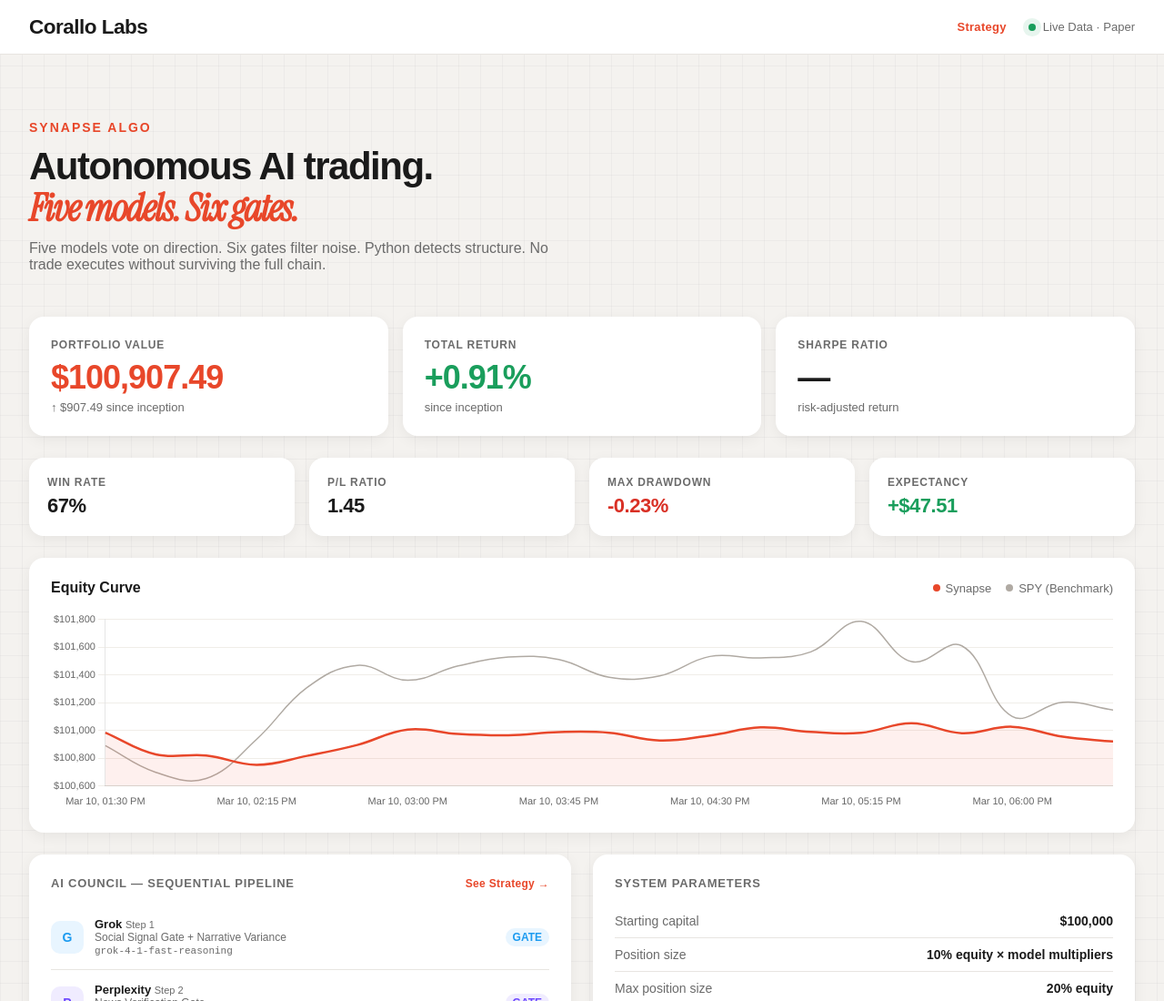
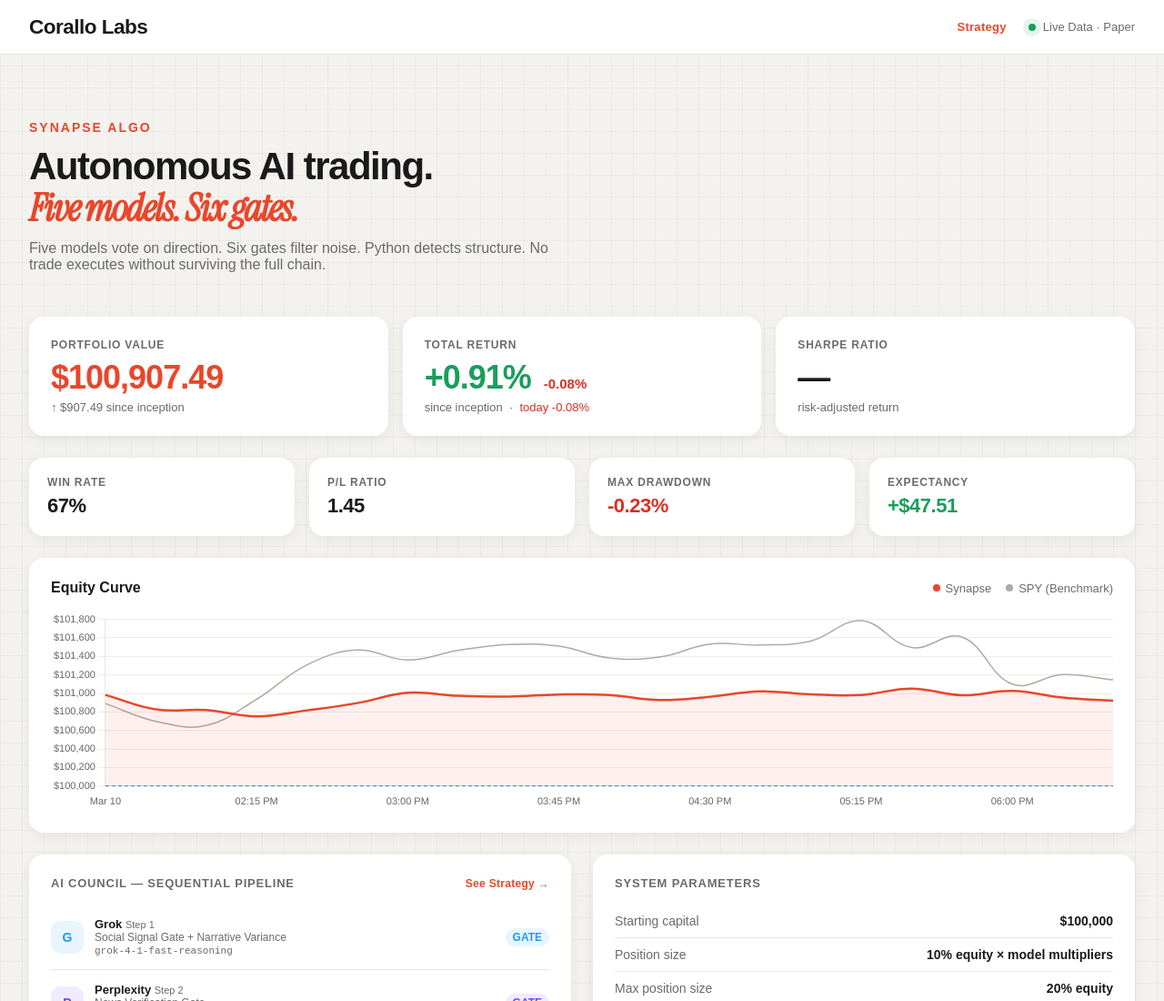
Before and after one commit to mcravi8/Algo, a plain HTML site: page index.html in a window 1280 px wide. Shown: the top 1100 px of the page at 91% size. Drawn offline with nearby package versions, Linux system fonts and the light colour scheme; a web font is replaced by a local one.

Commit message:
chart: add equal-weight buy-hold benchmark as third line (dashed blue)

```diff
--- a/index.html
+++ b/index.html
@@ -403,8 +403,11 @@
     </div>
     <div class="card big-num">
       <div class="label">Total Return</div>
-      <div class="value" id="totalReturn">0.00%</div>
-      <div class="sub" id="returnSub">since inception</div>
+      <div style="display:flex;align-items:baseline;gap:14px;flex-wrap:wrap">
+        <div class="value" id="totalReturn">0.00%</div>
+        <div id="todayReturn" style="font-size:15px;font-weight:700;color:var(--muted)"></div>
+      </div>
+      <div class="sub" id="returnSub">since inception&nbsp;&nbsp;·&nbsp;&nbsp;<span id="todayReturnLabel" style="color:var(--muted)">today —</span></div>
     </div>
     <div class="card big-num">
       <div class="label">Sharpe Ratio</div>
@@ -700,6 +703,21 @@
   document.getElementById('portfolioSub').textContent = (pv >= sc ? '↑ ' : '↓ ') + '$' + Math.abs(pv - sc).toFixed(2) + ' since inception';
   document.getElementById('totalReturn').textContent = retStr;
   document.getElementById('totalReturn').className = 'value ' + (ret >= 0 ? 'positive' : 'negative');
+
+  // Today's return — find equity at start of today (midnight UTC) vs now
+  const todayStr = new Date().toISOString().slice(0, 10); // "YYYY-MM-DD"
+  const equityAll = (d.equity_history || []).filter(p => p.portfolio_value > 0);
+  const todayPts = equityAll.filter(p => p.timestamp && p.timestamp.startsWith(todayStr));
+  if (todayPts.length >= 1) {
+    const todayOpen = todayPts[0].portfolio_value;
+    const todayRet  = (pv - todayOpen) / todayOpen * 100;
+    const todayStr2 = (todayRet >= 0 ? '+' : '') + todayRet.toFixed(2) + '%';
+    const todayColor = todayRet >= 0 ? 'var(--green)' : 'var(--red)';
+    document.getElementById('todayReturn').textContent = todayStr2;
+    document.getElementById('todayReturn').style.color = todayColor;
+    document.getElementById('todayReturnLabel').textContent = 'today ' + todayStr2;
+    document.getElementById('todayReturnLabel').style.color = todayColor;
+  }
   // Stats
   const trades = d.trade_log || [];
   const closedTrades = trades.filter(t => t.status === 'closed');
@@ -950,8 +968,9 @@
       data: {
         labels: ['Start', 'Now'],
         datasets: [
-          { label: 'Synapse', data: [sc, sc], borderColor: '#e8472a', backgroundColor: 'rgba(232,71,42,0.08)', borderWidth: 2.5, pointRadius: 0, tension: 0.4, fill: true },
-          { label: 'SPY', data: [sc, sc], borderColor: '#b0aaa3', borderWidth: 1.5, pointRadius: 0, tension: 0.4, fill: false },
+          { label: 'Synapse',    data: [sc, sc], borderColor: '#e8472a', backgroundColor: 'rgba(232,71,42,0.08)', borderWidth: 2.5, pointRadius: 0, tension: 0.4, fill: true },
+          { label: 'Buy & Hold', data: [sc, sc], borderColor: '#4a90d9', borderWidth: 1.5, pointRadius: 0, tension: 0.4, fill: false, borderDash: [4,3] },
+          { label: 'SPY',        data: [sc, sc], borderColor: '#b0aaa3', borderWidth: 1.5, pointRadius: 0, tension: 0.4, fill: false },
         ],
       },
       options: _chartOptions(),
@@ -961,10 +980,18 @@
 
   const labels = history.map((p, i) => {
     const dt = new Date(p.timestamp);
-    return dt.toLocaleString('en-US', {month:'short', day:'numeric', hour:'2-digit', minute:'2-digit'});
+    const prev = i > 0 ? new Date(history[i-1].timestamp) : null;
+    const newDay = !prev || dt.toDateString() !== prev.toDateString();
+    if (newDay) {
+      // Show full date at start of each new day
+      return dt.toLocaleString('en-US', {month:'short', day:'numeric'});
+    }
+    // Within the same day show time only
+    return dt.toLocaleString('en-US', {hour:'2-digit', minute:'2-digit'});
   });
   const synData = history.map(p => p.portfolio_value);
   const spyData = history.map(p => p.spy_value);
+  const bhData  = history.map(p => p.buy_hold_value != null ? p.buy_hold_value : sc);
 
   equityChartInstance = new Chart(ctx, {
     type: 'line',
@@ -980,6 +1007,16 @@
           pointRadius: 0,
           tension: 0.4,
           fill: true,
+        },
+        {
+          label: 'Buy & Hold',
+          data: bhData,
+          borderColor: '#4a90d9',
+          borderWidth: 1.5,
+          pointRadius: 0,
+          tension: 0.4,
+          fill: false,
+          borderDash: [4, 3],
         },
         {
           label: 'SPY',
```
